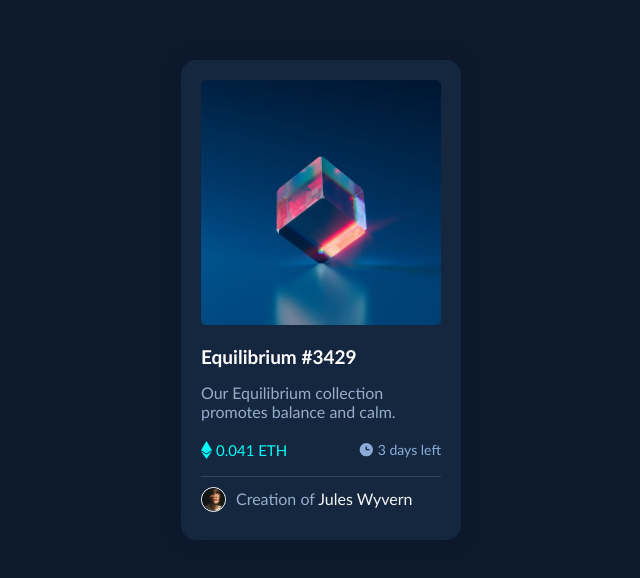
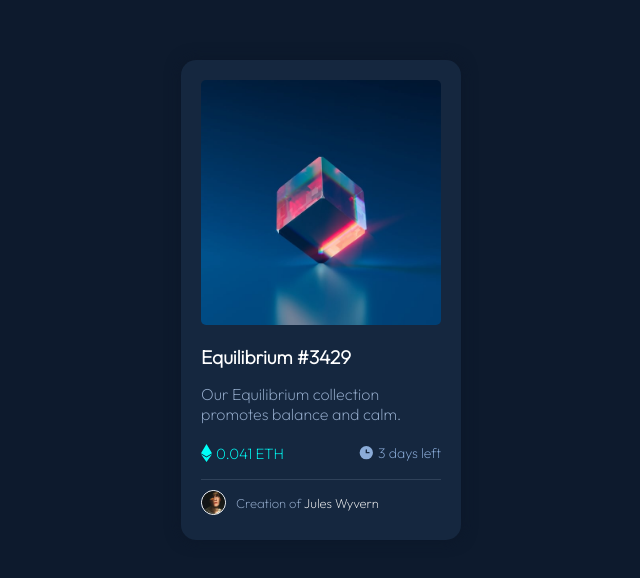
Before and after one commit to Artur-00/NFT-Preview-Card, a plain HTML site: page index.html in a window 1280 px wide. Shown: the whole page, without its empty margins (319-959 px from the left). Drawn offline with Linux system fonts and the light colour scheme.

Commit message:
Update style.css

```diff
--- a/style.css
+++ b/style.css
@@ -69,7 +69,7 @@ body {
 	height: 185px;
 	margin: 20px;
 	margin-top: 0px;
-	font-family: Calibri;
+	font-family: 'Outfit';
 }
 
 #infos-div {
@@ -144,8 +144,9 @@ hr {
 
 #creator p{
 	color: #96ADCD;
-	margin-top: 12px;
+	margin-top: 15px;
 	margin-left: 10px;
+	font-size: 13px;
 }
 
 #creator a{
```
